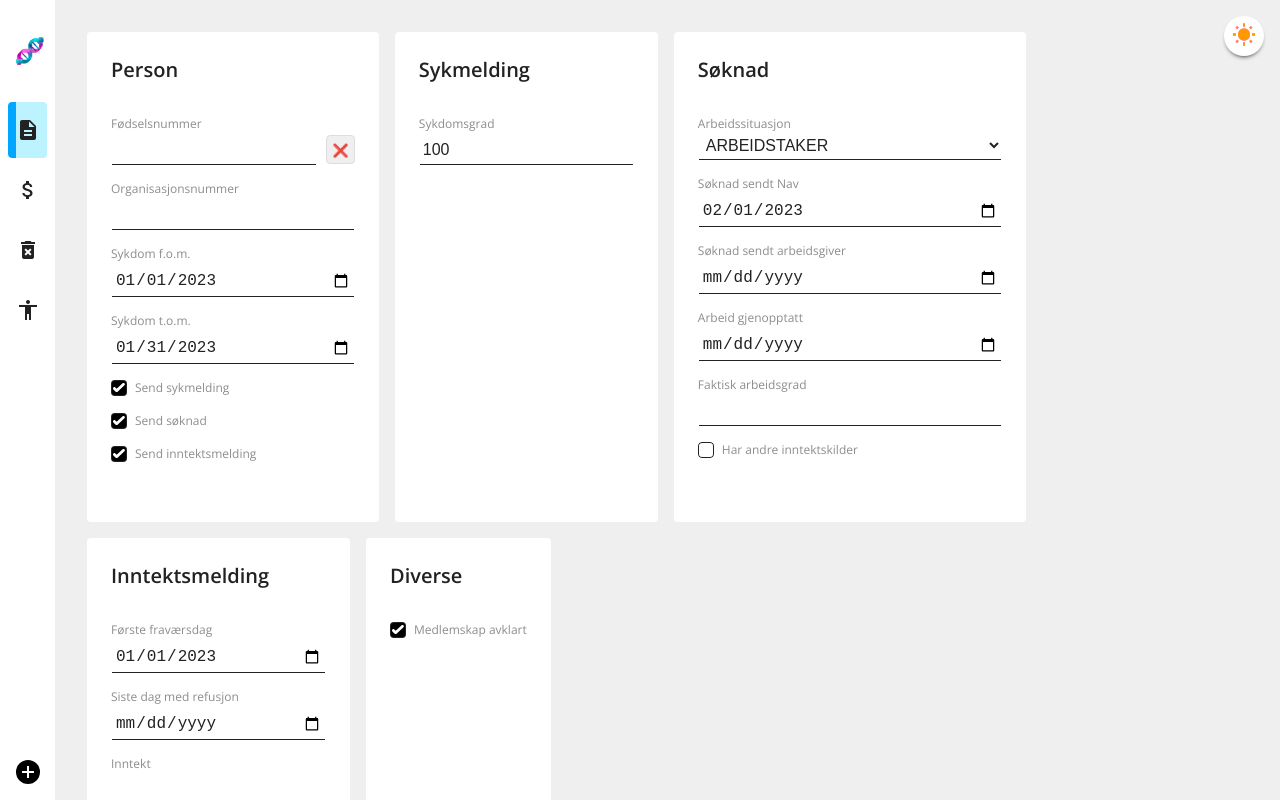
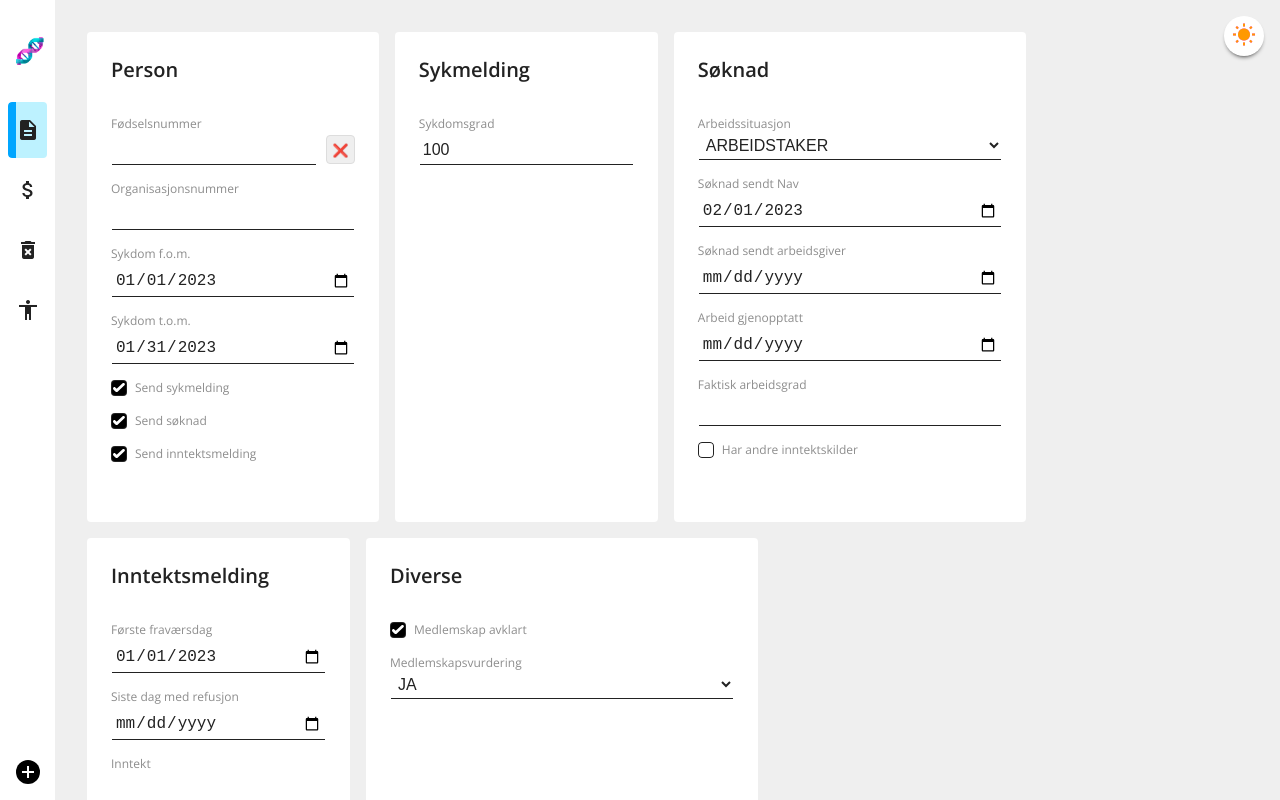
Before and after one commit to navikt/helse-spleis-testdata, a React (Vite) app in the folder frontend/: page / in a window 1280 px wide. Shown: the top 800 px of the page. Built offline with nearby package versions, Linux system fonts and the light colour scheme.

Commit message:
WIP: Legger til en drop-down som skal gi oss bedre kontroll på medlemsskapsvurdering.

```diff
--- a/frontend/src/screens/opprettDokumenter/DiverseCard.tsx
+++ b/frontend/src/screens/opprettDokumenter/DiverseCard.tsx
@@ -3,9 +3,11 @@ import {Checkbox} from "../../components/Checkbox";
 import {Card} from "../../components/Card";
 import {useFormContext} from "react-hook-form";
 import React from "react";
+import {Select} from "../../components/Select";
+import {FormSelect} from "../../components/FormSelect";
 
 export const DiverseCard = React.memo(() => {
-  const { register } = useFormContext();
+  const { register , setValue} = useFormContext();
 
   return (
     <Card>
@@ -16,6 +18,21 @@ export const DiverseCard = React.memo(() => {
           label="Medlemskap avklart"
           {...register("medlemskapAvklart")}
         />
+          <FormSelect
+              label="Medlemskapsvurdering"
+              options={[
+                  { value: "", label: "(Ingen)" },
+                  "JA",
+                  "NEI",
+                  "UAVKLART",
+                  "UAVKLART_MED_BRUKERSPORMSMAAL"
+              ]}
+              {...register("medlemskapVerdi")}
+              onChange={val => {
+                  const verdi = val.target.options[val.target.options.selectedIndex].value
+                  setValue("medlemskapVerdi", verdi)
+              } }
+          />
       </div>
     </Card>
   );
--- a/frontend/src/screens/opprettDokumenter/OpprettDokumenter.tsx
+++ b/frontend/src/screens/opprettDokumenter/OpprettDokumenter.tsx
@@ -32,6 +32,7 @@ type OpprettVedtaksperiodePayload = PersonDTO &
     søknad?: SøknadDTO;
     inntektsmelding?: InntektsmeldingDTO;
     medlemskapAvklart: boolean;
+    medlemskapVerdi: String;
   };
 
 const createPayload = (
@@ -75,6 +76,7 @@ const createPayload = (
     sykmelding: values.skalSendeSykmelding ? sykmelding() : undefined,
     søknad: values.skalSendeSøknad ? søknad() : undefined,
     medlemskapAvklart: values.medlemskapAvklart,
+    medlemskapVerdi: values.medlemskapVerdi,
     inntektsmelding: values.skalSendeInntektsmelding
       ? inntektsmelding()
       : undefined,
@@ -88,6 +90,7 @@ export const OpprettDokumenter = React.memo(() => {
       skalSendeSøknad: true,
       skalSendeInntektsmelding: true,
       medlemskapAvklart: true,
+      medlemskapVerdi: "JA",
       skalKreveOrgnummer: true
     },
   });
```
Also changed, not shown: 2 other files (tests, documents, lock files or other folders).
